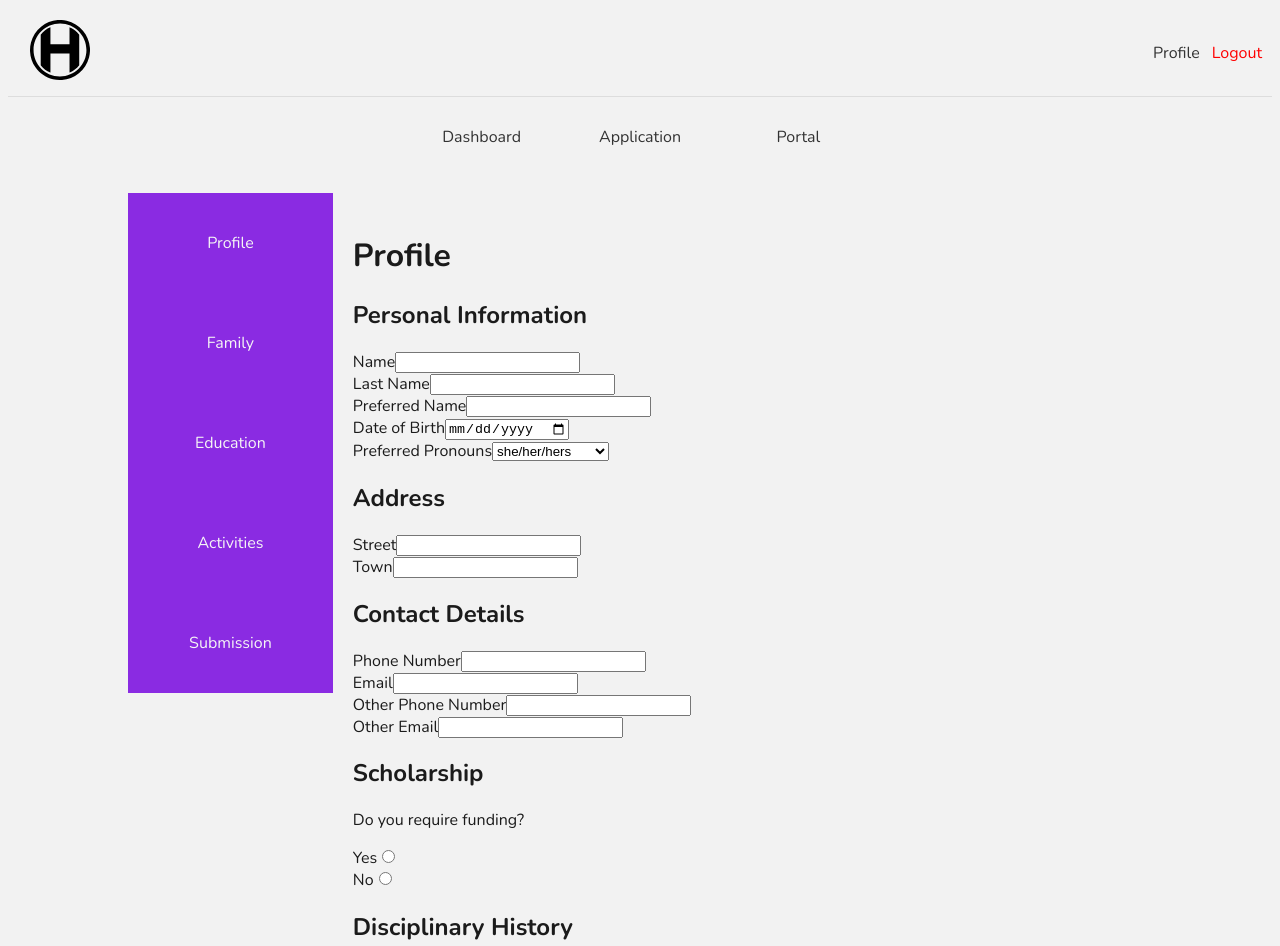
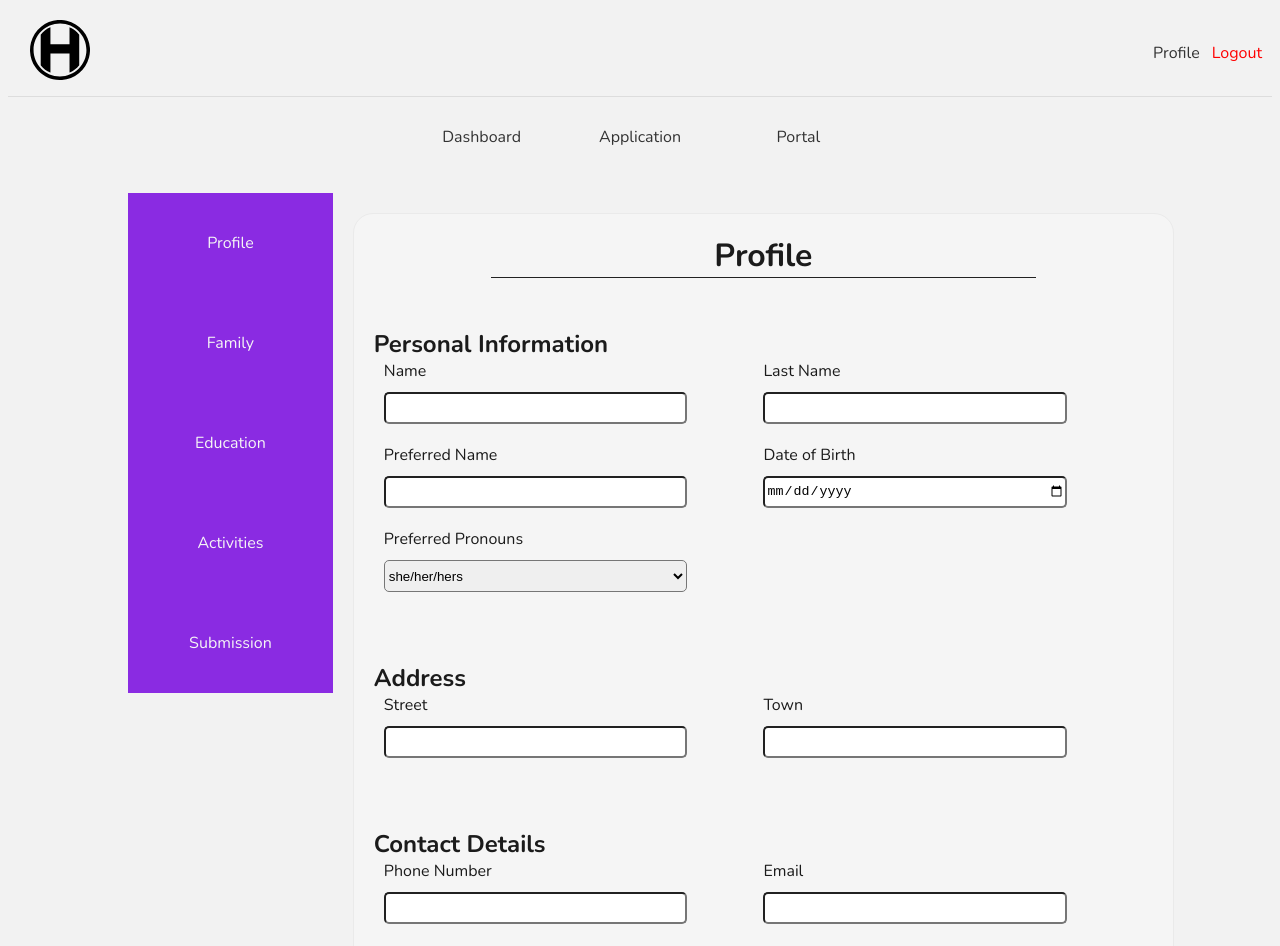
Before and after one commit to mpukabaofficial/hectorfoundationapp, a Next.js app: page /application/profile in a window 1280 px wide. Shown: the top 946 px of the page. Built offline with nearby package versions, Linux system fonts and the light colour scheme.

Commit message:
profile style

```diff
--- a/pages/application/profile.js
+++ b/pages/application/profile.js
@@ -1,14 +1,18 @@
 import Link from "next/link";
 import Application from "../application/index.js";
+import styles from "../../styles/profile.module.css";
 
 const Profilesection = () => {
   return (
     <Application>
-      <div>
+      <div className="form-container">
+        <div className={styles.title}>
           <h1>Profile</h1>
+        </div>
         <form action="submit" method="post" id="profile">
           <section>
             <h2>Personal Information</h2>
+            <div className={styles.content}>
               <div>
                 <label for="name">Name</label>
                 <input type="text" id="name" name="name" required />
@@ -33,9 +37,11 @@ const Profilesection = () => {
                   <option value="non-binary">they/them/theirs</option>
                 </select>
               </div>
+            </div>
           </section>
           <section>
             <h2>Address</h2>
+            <div className={styles.content}>
               <div>
                 <label for="street">Street</label>
                 <input type="text" id="street" name="street" required />
@@ -44,9 +50,11 @@ const Profilesection = () => {
                 <label for="town">Town</label>
                 <input type="text" id="town" name="town" required />
               </div>
+            </div>
           </section>
           <section>
             <h2>Contact Details</h2>
+            <div className={styles.content}>
               <div>
                 <label for="phone">Phone Number</label>
                 <input type="tel" id="phone" name="phone" required />
@@ -63,10 +71,13 @@ const Profilesection = () => {
                 <label for="last">Other Email</label>
                 <input type="email" id="last" name="last" />
               </div>
+            </div>
           </section>
           <section>
             <h2>Scholarship</h2>
             <p>Do you require funding?</p>
+            <div className={styles.content}>
+              <div className={styles.radio}>
                 <div>
                   <label for="Scholarship">Yes</label>
                   <input
@@ -80,10 +91,14 @@ const Profilesection = () => {
                   <label for="Scholarship">No</label>
                   <input type="radio" id="noScholarship" name="Scholarship" />
                 </div>
+              </div>
+            </div>
           </section>
           <section>
             <h2>Disciplinary History</h2>
             <h3>Did you receive any type of disciplinary action?</h3>
+            <div className={styles.content}>
+              <div className={styles.radio}>
                 <div>
                   <label for="disciplinary">Yes</label>
                   <input
@@ -97,9 +112,13 @@ const Profilesection = () => {
                   <label for="disciplinary">No</label>
                   <input type="radio" id="nodisciplinary" name="disciplinary" />
                 </div>
+              </div>
+            </div>
           </section>
           <section>
             <h2>How did you find out about us?</h2>
+            <div className={styles.content}>
+              <div className={styles.radio}>
                 <div>
                   <label for="findOut">Personal research</label>
                   <input
@@ -125,6 +144,8 @@ const Profilesection = () => {
                   <label for="findOut">Volunteers</label>
                   <input type="radio" id="volunteers" name="findOut" />
                 </div>
+              </div>
+            </div>
           </section>
         </form>
         <div>
--- a/pages/index.js
+++ b/pages/index.js
@@ -5,7 +5,7 @@ import styles from "../styles/Home.module.css";
 export default function Home() {
   return (
     <div>
-      <p>this does have a section view</p>
+      <h1>this is a Dashboard</h1>
     </div>
   );
 }
--- a/styles/globals.css
+++ b/styles/globals.css
@@ -4,6 +4,13 @@ body {
   background: #f2f2f2;
   color: #1b1b1b;
   font-family: "Nunito";
+}
+h1,
+h2,
+h3,
+h4 {
+  margin: 0;
+  padding: 0;
 }
 a {
   color: #333;
@@ -44,3 +51,23 @@ footer {
   color: #4979ff;
   text-decoration: underline;
 }
+.form-container {
+  width: 100%;
+  background-color: whitesmoke;
+  padding: 20px;
+  border-radius: 20px;
+  border: 1px solid #eaeaea;
+}
+input[type="text"],
+input[type="email"],
+input[type="tel"],
+input[type="date"],
+select {
+  width: 80%;
+  height: 32px;
+  margin: 10px 5px 20px 0;
+  box-sizing: border-box;
+  border-radius: 5px;
+}
+input[type="radio"] {
+}
--- /dev/null
+++ b/styles/profile.module.css
@@ -0,0 +1,26 @@
+.content {
+  padding: 0 10px;
+  display: grid;
+  grid-template-columns: 1fr 1fr;
+  margin: 0 0 50px;
+}
+.content div {
+  display: flex;
+  flex-direction: column;
+}
+.radio div {
+  display: grid;
+  grid-template-columns: 5fr 1fr;
+  width: 50%;
+}
+
+.title {
+  width: 70%;
+  text-align: center;
+  margin: 0 auto 50px;
+  border-bottom: 1px solid #222222;
+}
+
+.form-container h2 {
+  margin: 10px;
+}
```
Lines whose indentation alone changed are shown as unchanged.
